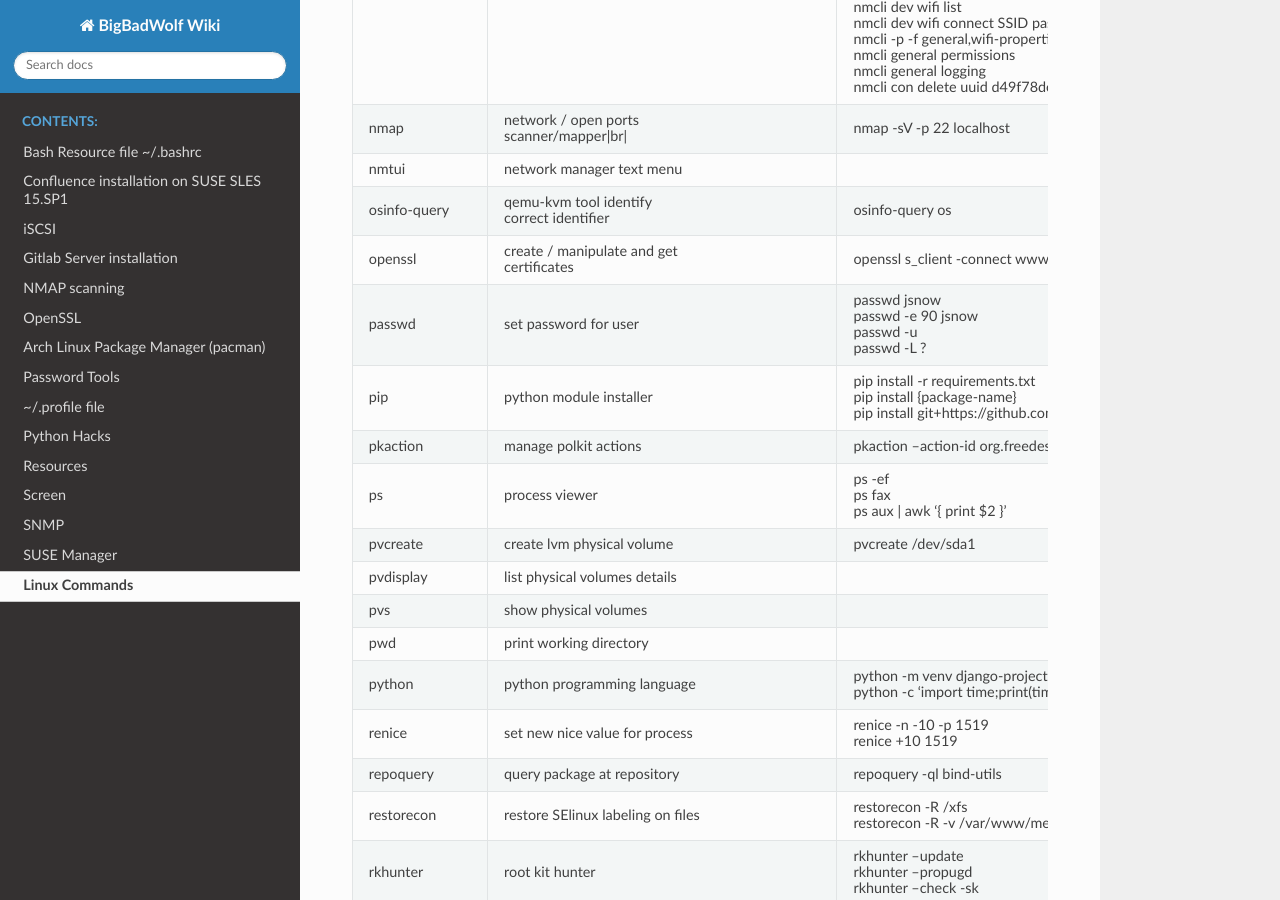
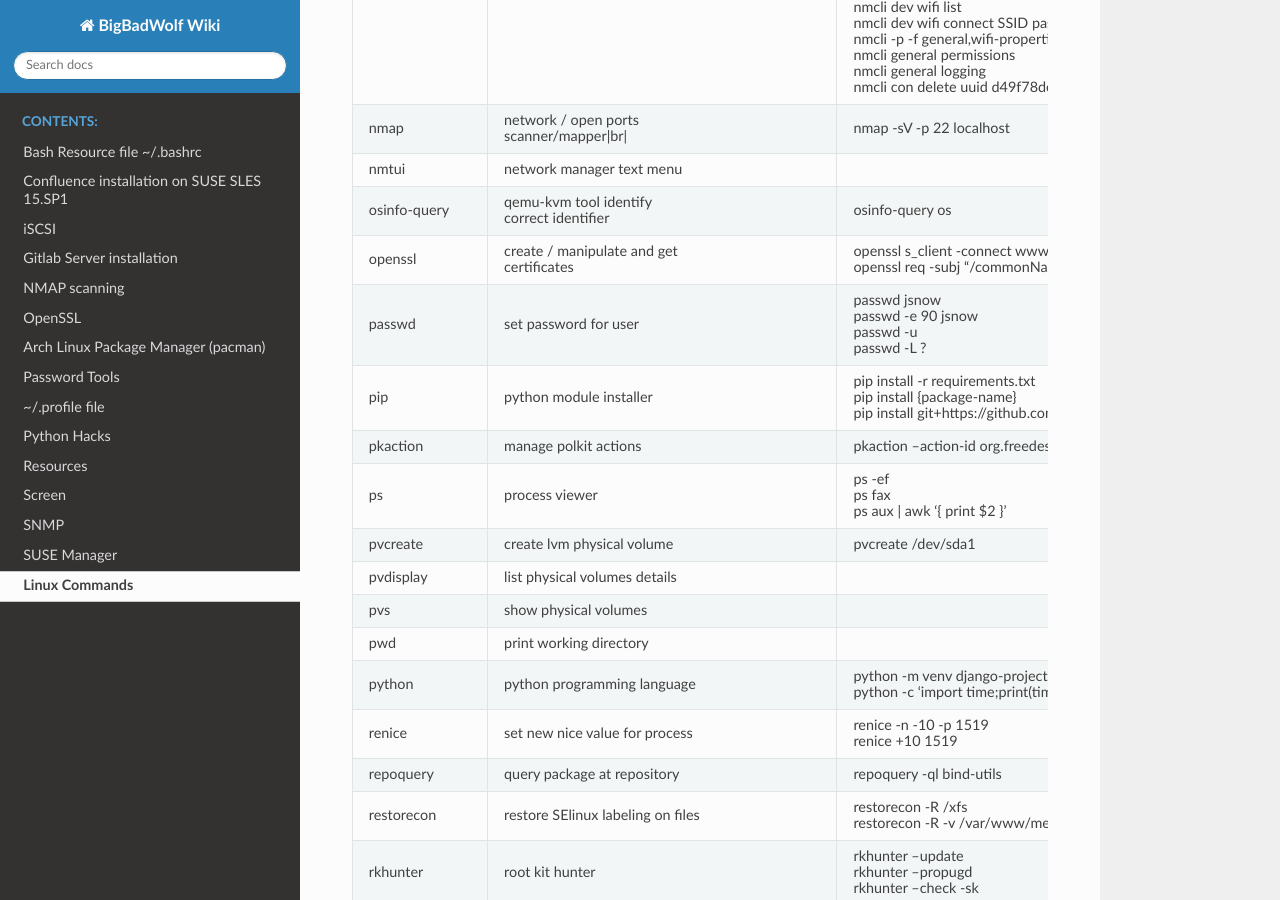
Before and after one commit to p3ll1n0r3/readthedocs, a Sphinx documentation site: the page built from docs/linux.rst, in a window 1280 px wide and 900 px high, scrolled down 4717 px. Built offline with Sphinx 7.4.7 and the Read the Docs theme 2.0.0, drawn with Linux system fonts in a browser that asks for light colours.

Commit message:
update openssl command

```diff
--- a/docs/linux.rst
+++ b/docs/linux.rst
@@ -306,8 +306,8 @@
 osinfo-query  	qemu-kvm tool identify |br|		osinfo-query os |br|
 		correct identifier |br|
 
-openssl       	create / manipulate and get |br|	openssl s_client -connect www.google.com:443 -showcerts < /dev/null 2> /dev/null \|openssl x509 -outform PEM
-		certificates |br|
+openssl       	create / manipulate and get |br|	openssl s_client -connect www.google.com:443 -showcerts < /dev/null 2> /dev/null \|openssl x509 -outform PEM |br|
+		certificates |br|			openssl req -subj "/commonName=www.hellden.se/" -x509 -days 3650 -newkey rsa:4096 -keyout /etc/ssl/private/nginx-www.hellden.se.key - out /etc/ssl/certs/nginx-www.hellden.se.crt |br|
 
 passwd        	set password for user |br|		passwd jsnow |br|
 							passwd -e 90 jsnow |br|
```
